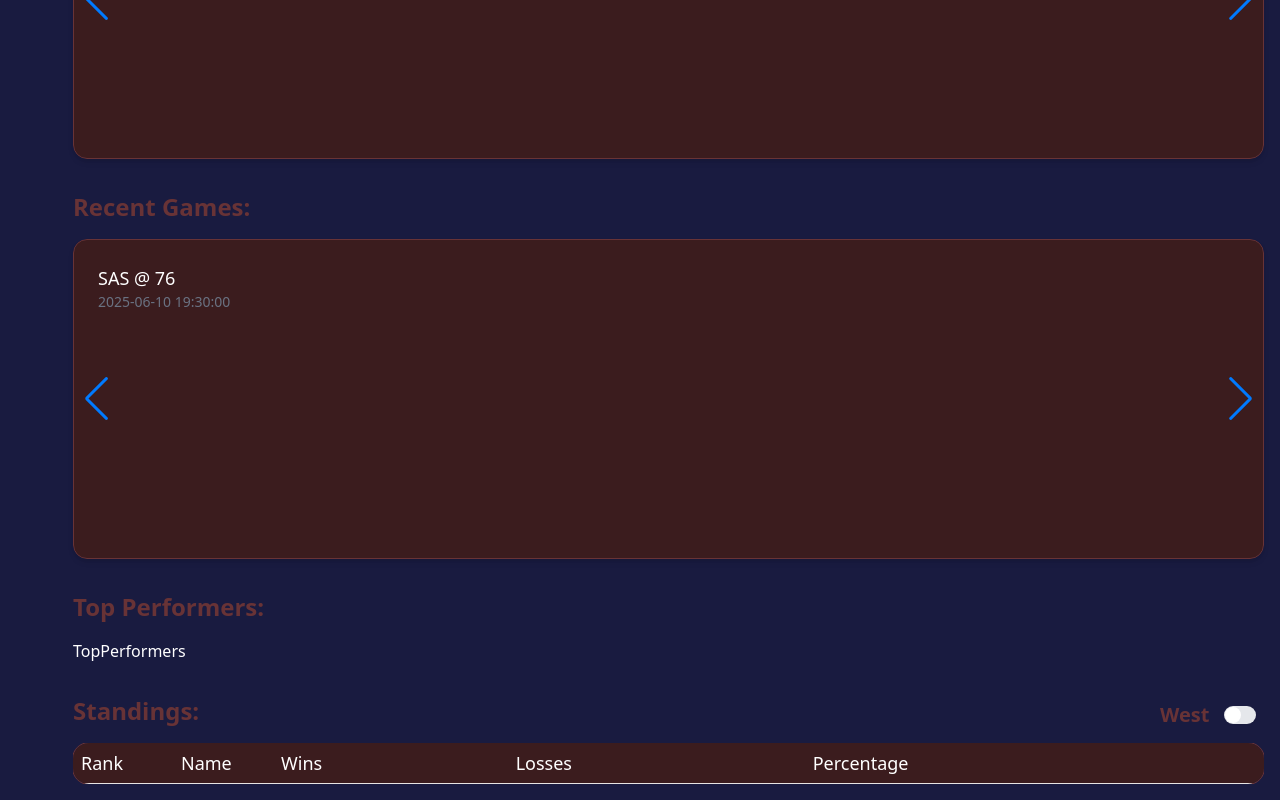
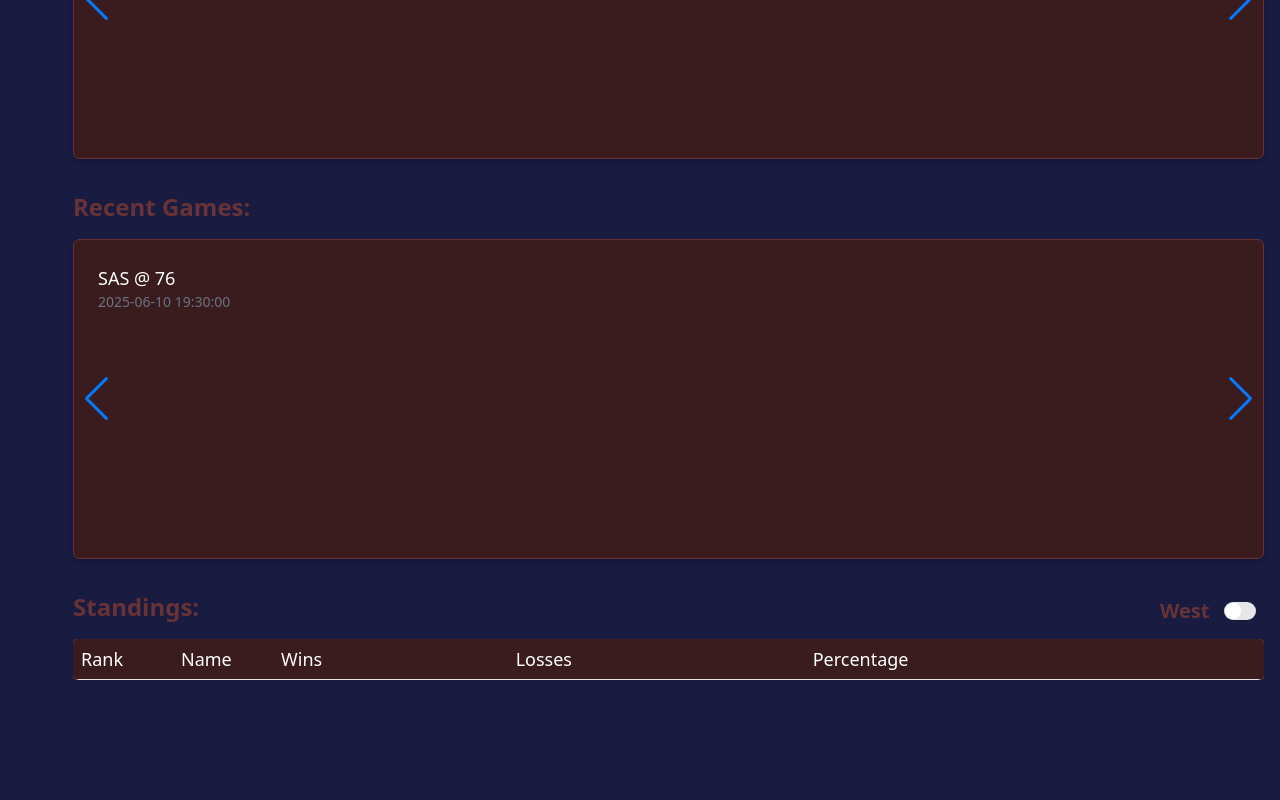
Before and after one commit to FaridMo99/nextjs-sportsapp, a Next.js app: page / in a window 1280 px wide. Shown: the part 705-1505 px from the top of the page. After the commit the page ends 1401 px from the top, so only its background shows below. Built offline with nearby package versions, Linux system fonts and the light colour scheme.

Commit message:
changed radius

```diff
--- a/app/page.js
+++ b/app/page.js
@@ -2,7 +2,6 @@ import "server-only";
 import HomeSectionWrapper from "@/components/Home/HomeSectionWrapper";
 import GamesCarousel from "@/components/Home/GamesCarousel";
 import Standings from "@/components/Home/Standings";
-import TopPerformers from "@/components/Home/TopPerformers";
 
 function getDay(offset) {
   const date = new Date();
@@ -18,8 +17,6 @@ function getDay(offset) {
 function getGames(status, ...gamesArrays) {
   return gamesArrays.flat().filter((game) => game.Status === status);
 }
-
-function getTopPlayers(players) {}
 
 export default async function Home() {
   const today = getDay(0);
@@ -76,8 +73,8 @@ export default async function Home() {
               Status: "InProgress",
               DateTime: "2025-06-11T19:30:00",
               DateTimeUTC: "2025-06-11T23:30:00Z",
-              AwayTeam: "LAL",
-              HomeTeam: "GSW",
+              AwayTeam: "bo",
+              HomeTeam: "bh",
               AwayTeamScore: 58,
               HomeTeamScore: 61,
               IsClosed: false,
@@ -192,29 +189,6 @@ export default async function Home() {
         />
       </HomeSectionWrapper>
 
-      <HomeSectionWrapper title="Top Performers:">
-        <TopPerformers
-          players={[
-            {
-              Assists: 162.7,
-              BlockedShots: 16.6,
-              FieldGoalsPercentage: 31.5,
-              FreeThrowsPercentage: 49.9,
-              Games: 53,
-              Name: "Bradley Beal",
-              Points: 591.9,
-              Position: "SG",
-              Rebounds: 142.4,
-              Steals: 31.9,
-              Team: "PHO",
-              ThreePointersPercentage: 26.4,
-              Turnovers: 80.4,
-              TwoPointersPercentage: 33.9,
-            },
-          ]}
-        />
-      </HomeSectionWrapper>
-
       <HomeSectionWrapper title="Standings:">
         <Standings
           teams={[
--- a/components/Home/GamesCarousel.jsx
+++ b/components/Home/GamesCarousel.jsx
@@ -21,7 +21,7 @@ function GamesCarousel({ games, state }) {
       loop
       speed={1500}
       fadeEffect={{ crossFade: true }}
-      className="rounded-xl shadow-md h-[40vh] relative"
+      className="rounded-sm shadow-md h-[40vh] relative"
     >
       {state === "InProgress" && (
         <div className="absolute top-2 right-2 z-10 flex items-center justify-between w-14">
@@ -32,7 +32,7 @@ function GamesCarousel({ games, state }) {
       {games.map((game, index) => (
         <SwiperSlide
           key={index}
-          className="p-6 bg-secondary border-1 border-secondary-light text-secondary-dark rounded-xl"
+          className="p-6 bg-secondary border-1 border-secondary-light text-secondary-dark rounded-sm"
         >
           <p className="text-lg">
             {game.AwayTeam} @ {game.HomeTeam}
--- a/components/Home/Standings.jsx
+++ b/components/Home/Standings.jsx
@@ -45,7 +45,7 @@ function Standings({ teams }) {
           }}
         />
       </div>
-      <Table className="bg-secondary rounded-2xl font-bold text-lg outline-1 outline-secondary-light overflow-clip">
+      <Table className="bg-secondary rounded-sm font-bold text-lg overflow-clip outline-1 outline-secondary-light">
         <TableHeader>
           <TableRow>
             <TableHead className="w-[100px] text-white">Rank</TableHead>
--- a/components/Home/TopPerformers.jsx
+++ /dev/null
@@ -1,8 +0,0 @@
-"use client";
-import React from "react";
-
-function TopPerformers({ players }) {
-  return <div>TopPerformers</div>;
-}
-
-export default TopPerformers;
```
